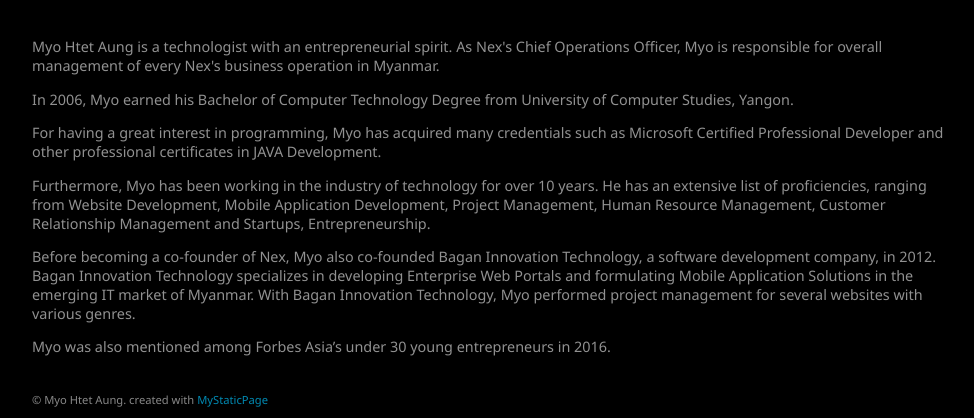
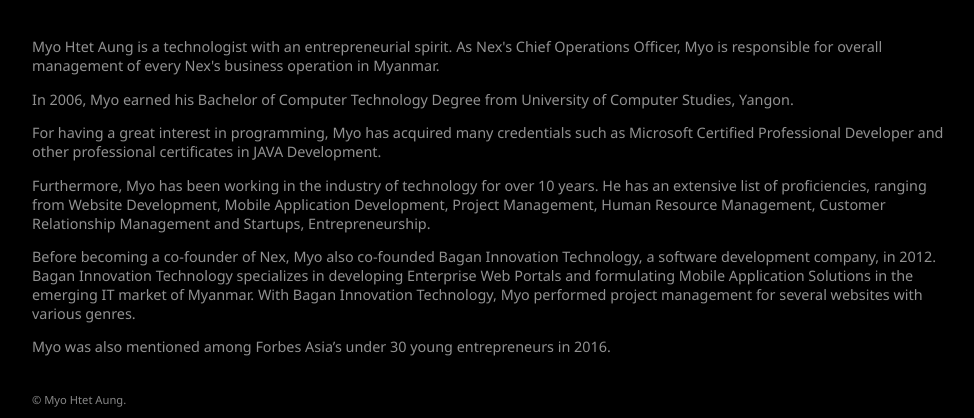
Before and after one commit to myohtetaung87/myohtetaung87.github.io, a plain HTML site: page index.html in a window 1280 px wide. Shown: the part 415-833 px from the top of the page, without its empty margins (18-992 px from the left). Drawn offline with Linux system fonts and the light colour scheme.

Commit message:
Bottom text fixed

```diff
--- a/index.html
+++ b/index.html
@@ -54,13 +54,7 @@
         <footer>
             <div class="footer">
                 <p>&copy; Myo Htet Aung.
-                <!--
-                thank you for using MyStaticPage.com!
-                Please keep this link back to us on your site as part of
-                Creative Commons Attribution license aggreement.
-                https://creativecommons.org/licenses/by/4.0/
-                -->
-                created with <a href="http://mystaticpage.com" title="Create a personal web site">MyStaticPage</a>
+
                 </p>
             </div>
         </footer>
```
